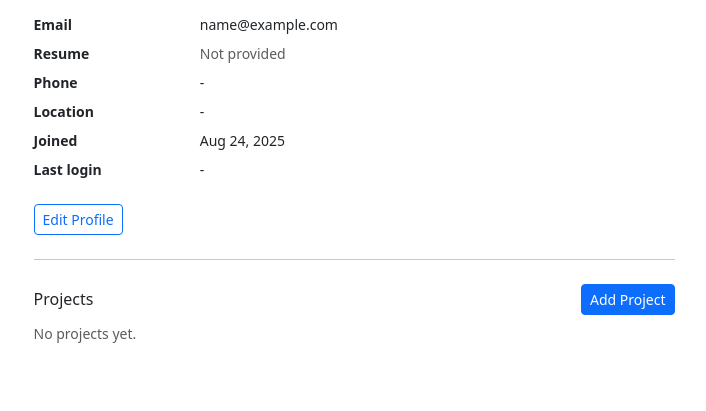
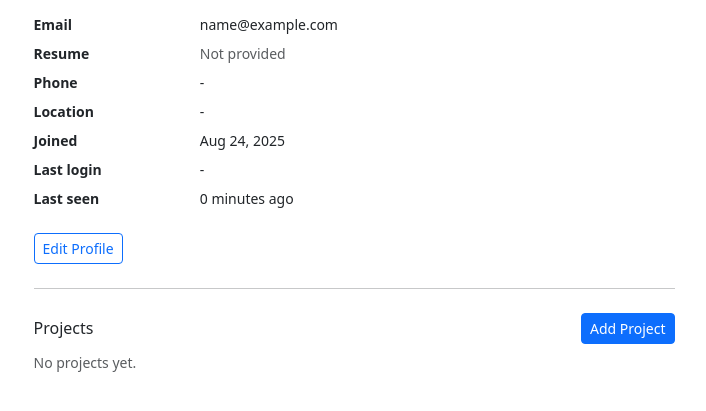
Before and after one commit to abdallah-9a/django, a Django app: page /users/profiles/1/ in a window 1280 px wide. Shown: the part 195-606 px from the top of the page, without its empty margins (286-992 px from the left). Run offline with Django 3.2, Linux system fonts and the light colour scheme; the visitor is signed in with stand-in values (Sample User, id 1); data comes from the database, SQL or seed files in the repository; data that the repository does not hold is empty; parts of the project's set-up code (start-up, migrations or seed data) failed here and were passed over.

Commit message:
Display last_seen field in profile detail page

```diff
--- a/freelancer_hub/templates/users/profile_detail.html
+++ b/freelancer_hub/templates/users/profile_detail.html
@@ -53,6 +53,11 @@
       <dd class="col-sm-9">
         {{ profile.last_login|date:'M d, Y H:i'|default:'-' }}
       </dd>
+      <dt class="col-sm-3">Last seen</dt>
+      <dd class="col-sm-9">
+        {% if profile.last_seen %}{{ profile.last_seen|timesince }} ago
+        {% else%}-{% endif %}
+      </dd>
     </dl>
 
     {% if user.is_authenticated and user.pk == profile.pk %}
```
